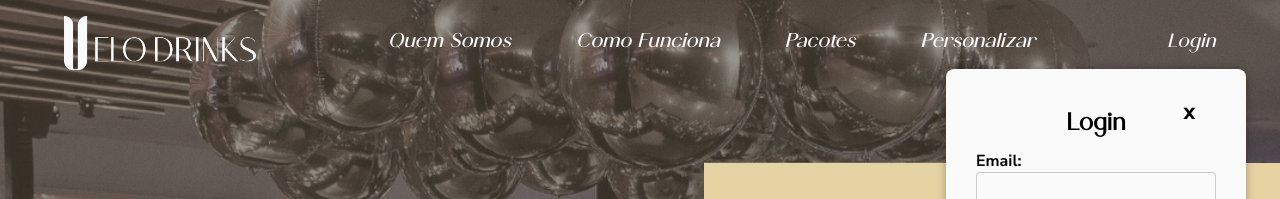
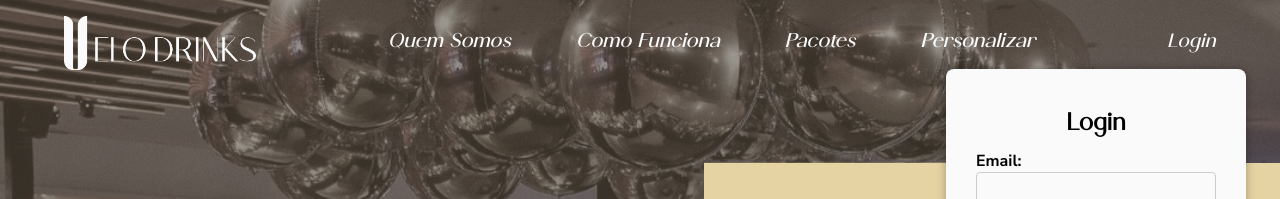
Before and after one commit to Gangue-da-Van-Branca/Frontend-Drinks, a React (Vite) app: page / in a window 1280 px wide. Both pictures are taken after a click on the link "Login". Shown: the top 199 px of the page. Built offline with nearby package versions, Linux system fonts and the light colour scheme.

Commit message:
buscando nome do usuario

```diff
--- a/src/components/Header/Header.jsx
+++ b/src/components/Header/Header.jsx
@@ -20,7 +20,7 @@ const Header = ({ nome, setNome }) => {
       const token = localStorage.getItem("token");
       const idUsuario = localStorage.getItem("idUsuario");
 
-      if (token && idUsuario && !nome) {  // só busca se não tiver nome
+      if (token && idUsuario && !nome) {
         try {
           const response = await fetch(`http://localhost:8080/Usuario/${idUsuario}`, {
             headers: {
--- a/src/components/Login/Login.jsx
+++ b/src/components/Login/Login.jsx
@@ -70,9 +70,6 @@ const Login = ({ trigger, setTrigger, setNome }) => {
   return (
     <div className="popUp">
       <div className="popUp-inner">
-        <button className="close-button" onClick={() => setTrigger(false)}>
-          X
-        </button>
         <h2>Login</h2>
         {erro && <p className="erro">{erro}</p>}
         <form onSubmit={handleSubmit} className="login-form">
```
